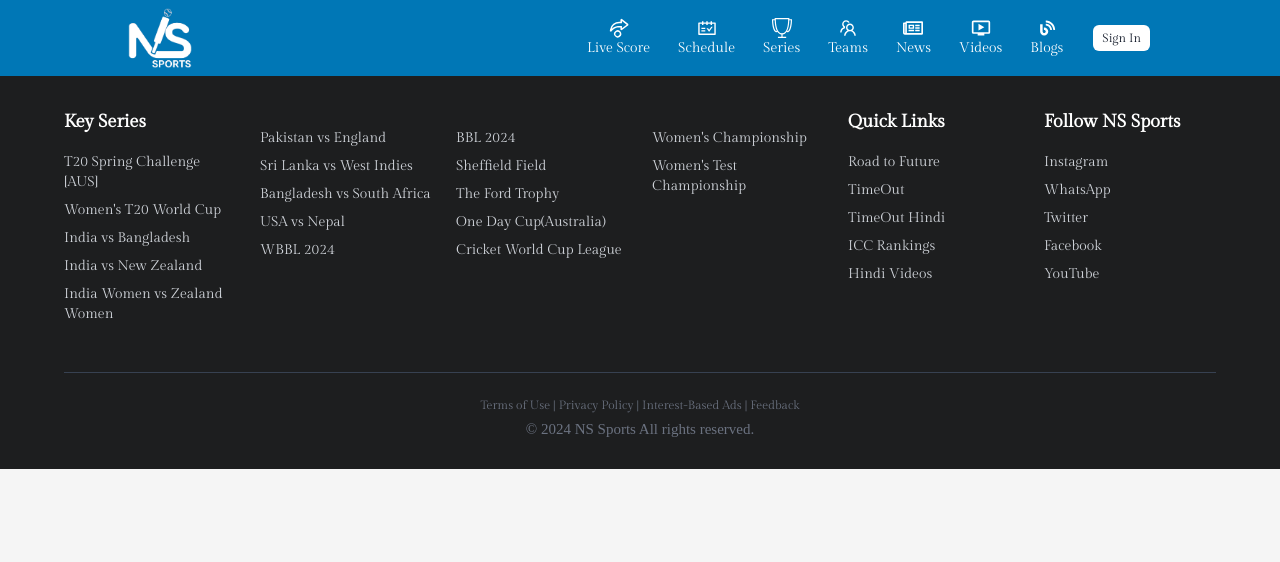
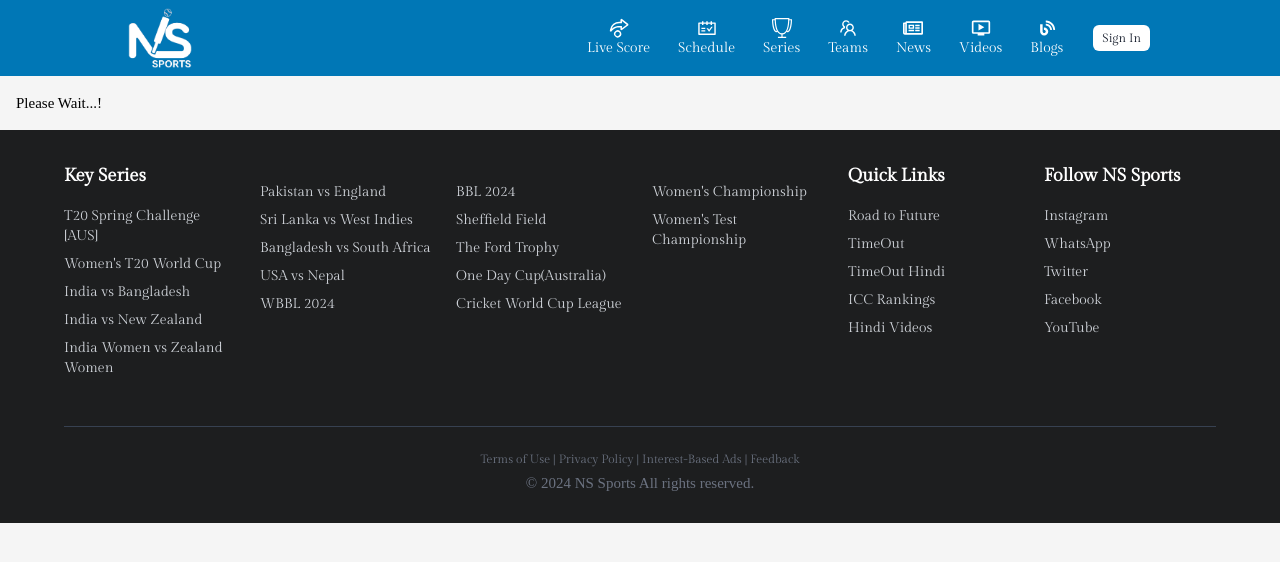
Before and after one commit to LivinkumarS/NS_Sports_Frontend, a React (Vite) app: page / in a window 1280 px wide. Shown: the top 562 px of the page. Built offline with nearby package versions, Linux system fonts and the light colour scheme; no server answers; a web font is replaced by a local one.

Commit message:
Update App.jsx

```diff
--- a/src/App.jsx
+++ b/src/App.jsx
@@ -51,7 +51,7 @@
       <BrowserRouter>
         <Header />
         <ScrollToTop />
-        {sessStor && (
+        {sessStor ? (
         <Routes>
           <Route path="/" element={<Home />} />
           <Route path="/sign-in" element={<SignIn />} />
@@ -68,7 +68,7 @@
             <Route path="/createBlog" element={<CreateBlog />} />
           </Route>
         </Routes>
-          )}
+          ):(<p className="p-4">Please Wait...!</p>)}
         <Footer />
       </BrowserRouter>
 
```
